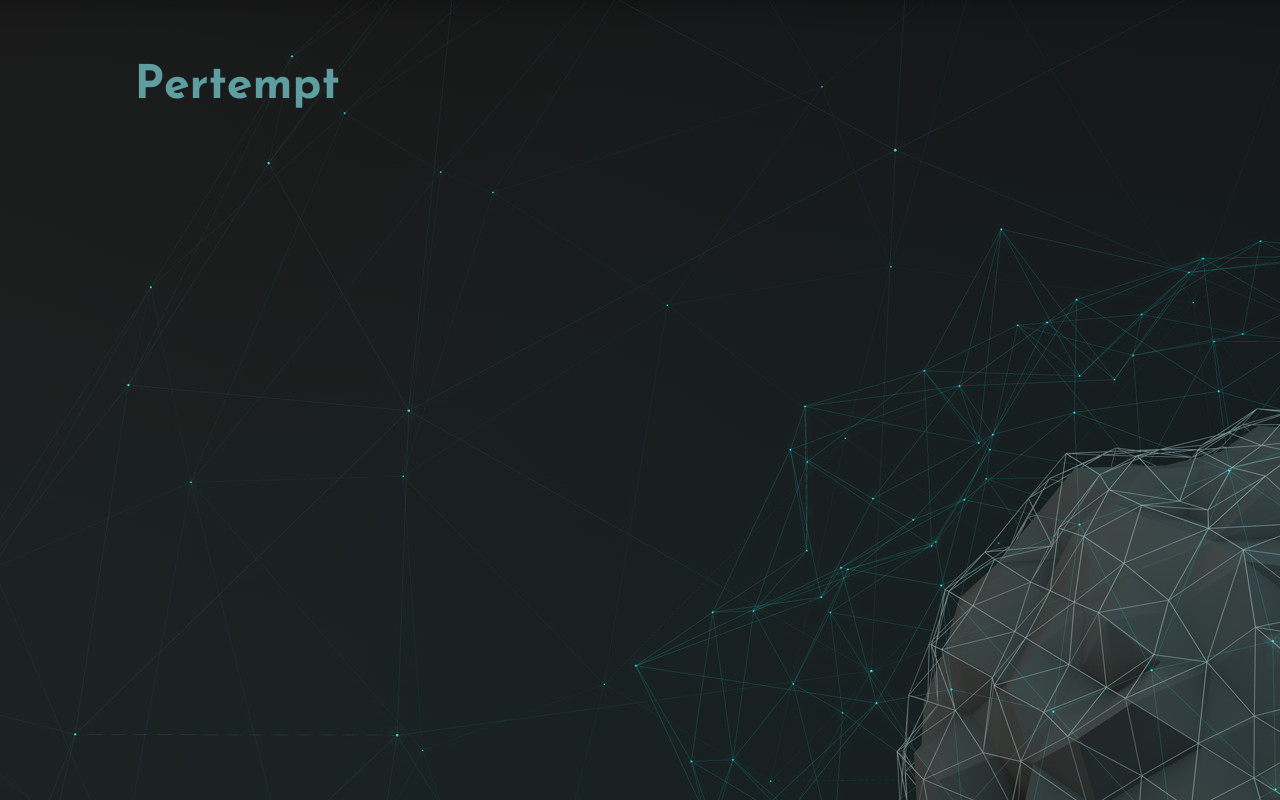
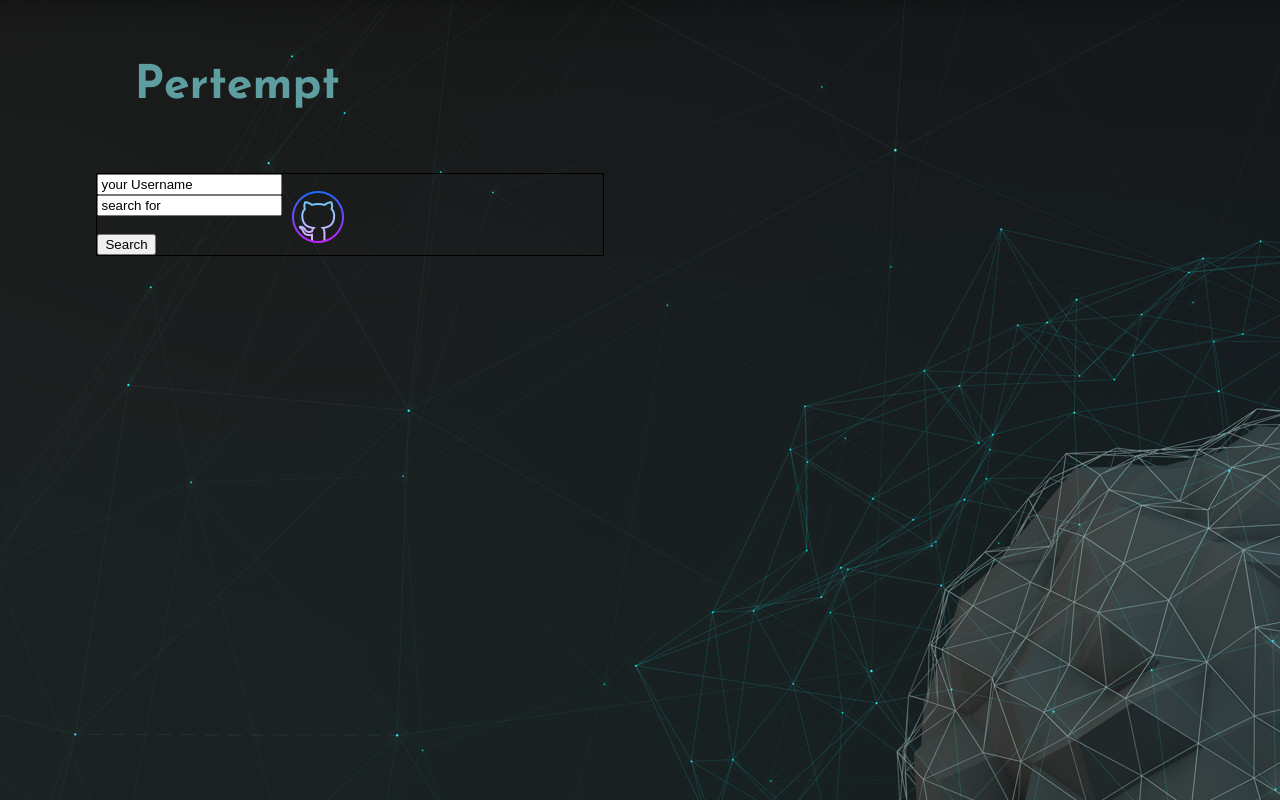
Before and after one commit to sid-tiw/pertempt, a website: page JS/home.html in a window 1280 px wide. Drawn offline with Linux system fonts and the light colour scheme.

Commit message:
fixed the main box code

```diff
--- a/JS/home.css
+++ b/JS/home.css
@@ -9,6 +9,29 @@ body {
 	font-size: 290%;
 	font-family: 'Josefin Sans', sans-serif;
 	color: cadetblue;
+}
+
+.mainBox {
+	margin-top: 5%;
+	margin-left: 7%;
+	border-width: 1px;
+	border-color: black;
+	border-style: solid;
+	width: 40%;
+}
+
+.mainBox:hover{
+	outline: none;
+    border-color: #9cb4c7;
+    box-shadow: 0 0 10px #6f7981;
+}
+
+.mainInp{
+	display: inline-block;
+}
+
+.gitsm{
+	display: inline-block;
 }
 
 /* .sbmt, .sbmtAnim {
@@ -96,10 +119,6 @@ body {
 	margin-right: 50%;
 }
 
-.mainInpParent {
-	display: inline;
-}
-
 .author {
 	bottom: 0%;
 	position: fixed;
--- a/JS/home.html
+++ b/JS/home.html
@@ -13,7 +13,7 @@
 	<header class="header">
 		Pertempt
 	</header>
-	<!-- <div class="mainInpParent">
+	<div class="mainBox">
 		<div class="mainInp">
 			<form action="/" method="get">
 				<input class="inpt up" type="text" id="uname" name="uname" value="your Username" autocomplete="off"
@@ -25,7 +25,7 @@
 		</div>
 		<img src="ico_github.png" class="gitsm">
 	</div>
-	<footer>
+	<!-- <footer>
 		<div class="author">
 			<span style="color: rgba(245, 38, 93, 0.918);font-size: large; font-weight: 800;">@<span
 					style="color: rgb(203, 194, 206);font-size: large;font-weight: 800;">Siddhartha Tiwari</span>
```
